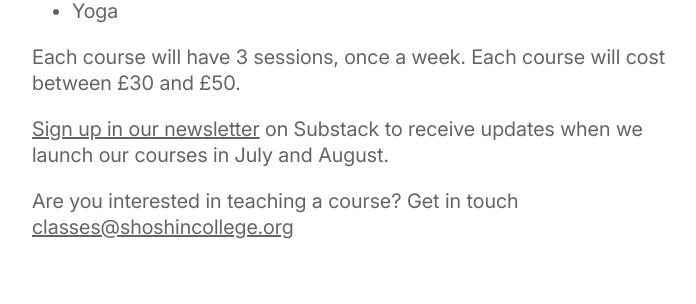
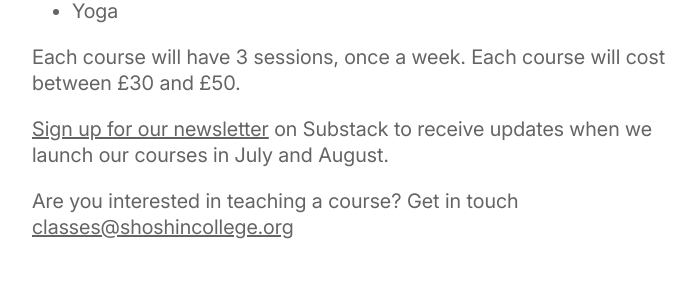
Before and after one commit to shoshincollege/shoshincollege.org, a Django app: page /classes/ in a window 1280 px wide. Shown: the part 840-1144 px from the top of the page, without its empty margins (288-984 px from the left). Run offline with Django 5.2, Linux system fonts and the light colour scheme.

Commit message:
fix wording on classes page

```diff
--- a/main/templates/main/classes.html
+++ b/main/templates/main/classes.html
@@ -29,7 +29,7 @@
         £30 and £50.
     </p>
     <p>
-        <a href="https://shoshincollege.substack.com/">Sign up in our newsletter</a>
+        <a href="https://shoshincollege.substack.com/">Sign up for our newsletter</a>
         on Substack to receive updates when we launch our courses in July and August.
     </p>
     <p>
```
